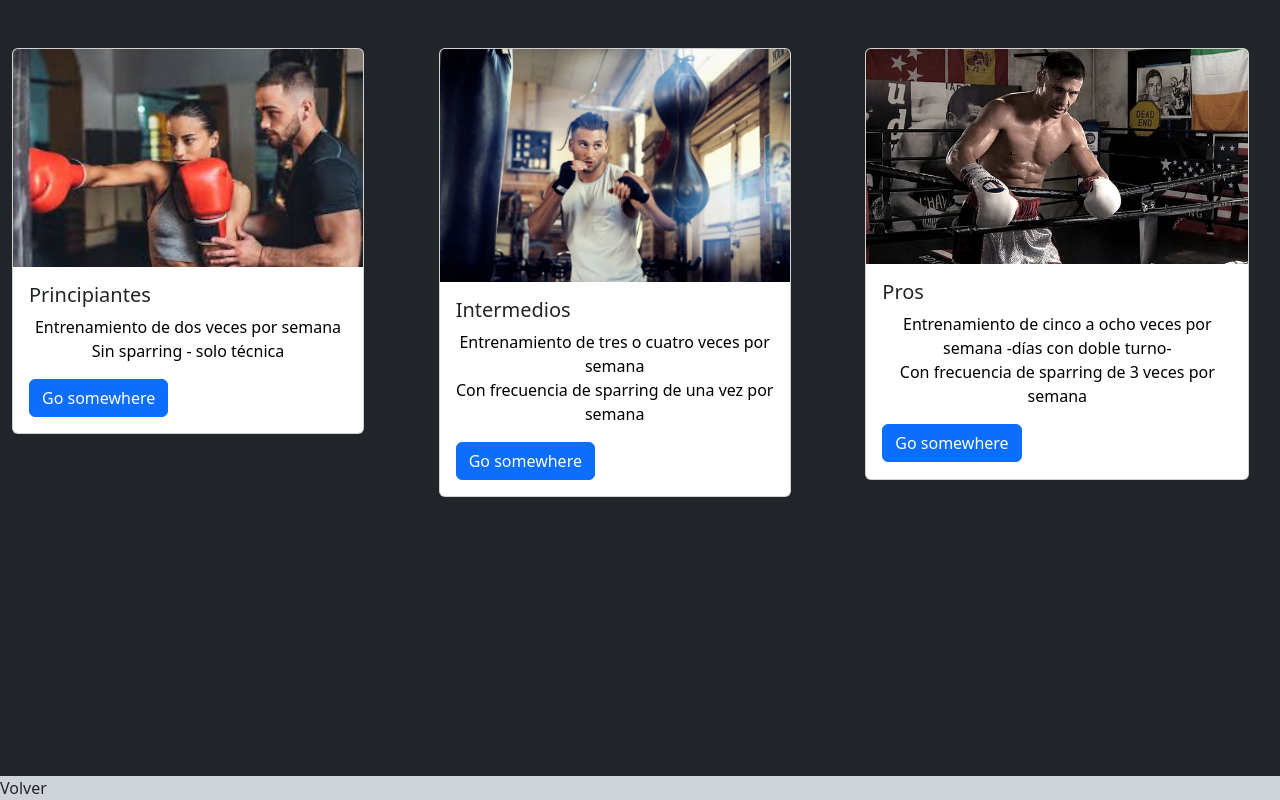
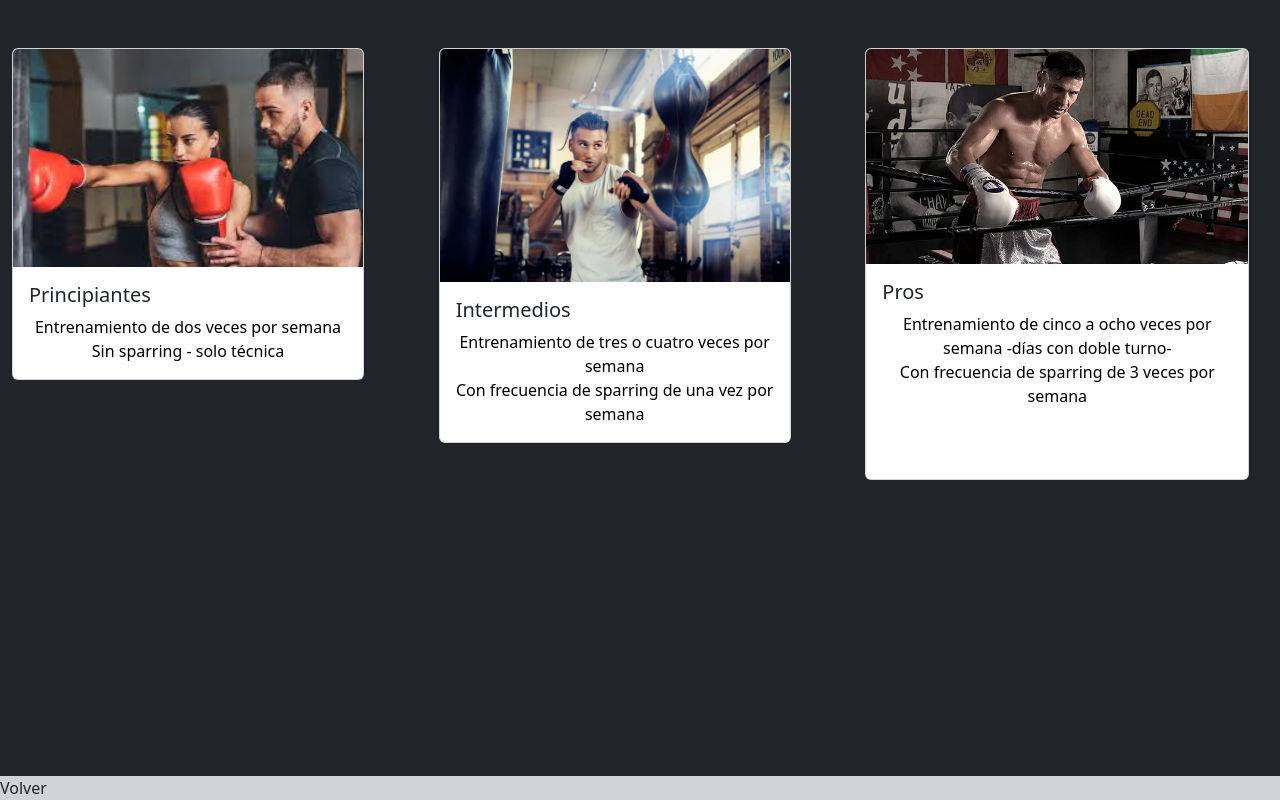
Before and after one commit to Basicap/Repositorio-entregas, a plain HTML site: page pre-entrega 2/index.html in a window 1280 px wide. Shown: the part 1541-2341 px from the top of the page. Drawn offline with nearby package versions, Linux system fonts and the light colour scheme.

Commit message:
v.0.0.2
Somewhere eliminados

```diff
--- a/pre-entrega 2/index.html
+++ b/pre-entrega 2/index.html
@@ -102,7 +102,7 @@
                         <div class="card-body">
                           <h5 class="card-title"> Principiantes</h5>
                           <p class="card-text"> Entrenamiento de dos veces por semana <br> Sin sparring - solo técnica</p>
-                          <a href="#" class="btn btn-primary">Go somewhere</a>
+
                         </div>
                       </div>
                 </div>
@@ -113,7 +113,7 @@
                         <div class="card-body">
                           <h5 class="card-title"> Intermedios</h5>
                           <p class="card-text"> Entrenamiento de tres o cuatro veces por semana <br> Con frecuencia de sparring de una vez por semana</p>
-                          <a href="#" class="btn btn-primary">Go somewhere</a>
+
                         </div>
                       </div>
                 </div>
@@ -124,7 +124,7 @@
                         <div class="card-body">
                           <h5 class="card-title"> Pros</h5>
                           <p class="card-text"> Entrenamiento de cinco a ocho veces por semana -días con doble turno- <br> Con frecuencia de sparring de 3 veces por semana</p>
-                          <a href="#" class="btn btn-primary">Go somewhere</a>
+
                         </div>
                       </div>
                 </div>
```
